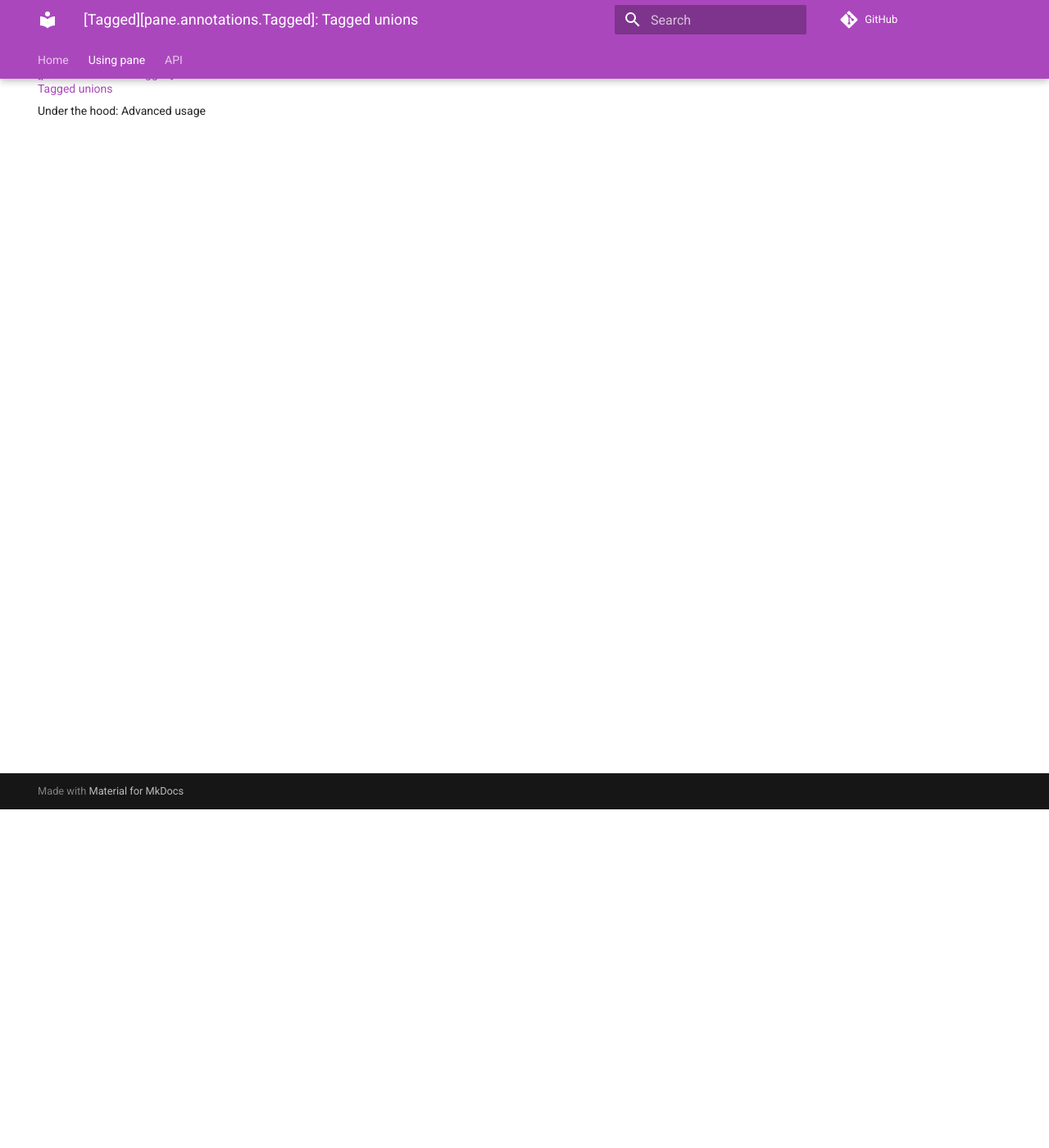
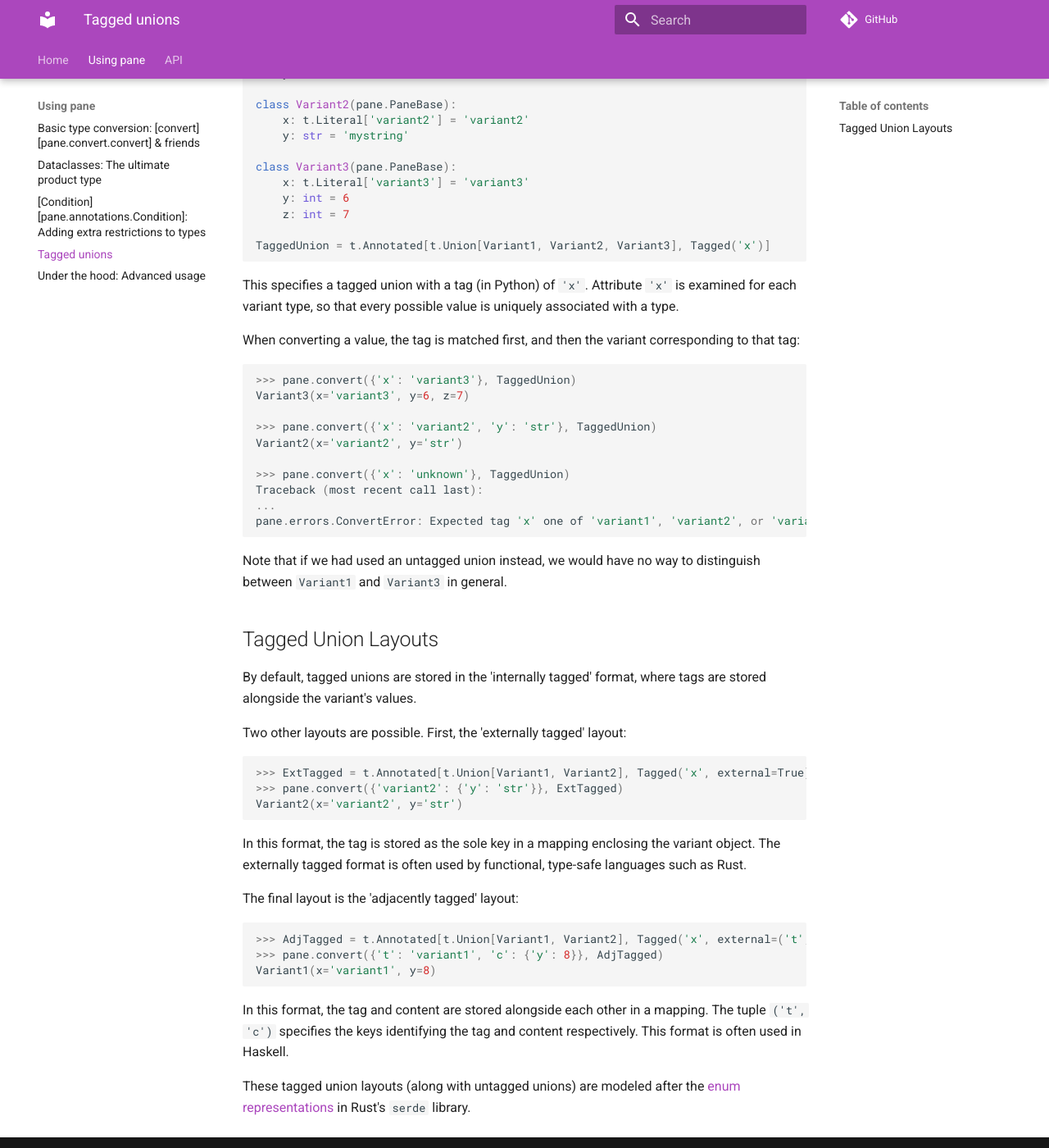
Before and after one commit to hexane360/pane, an MkDocs documentation site: the page built from docs/using/tagged.md, in a window 1280 px wide and 1400 px high, scrolled down 413 px. Shown: the whole window at 82% size. Built offline with MkDocs 1.6.1 and Material for MkDocs 9.7.7, drawn with Linux system fonts in a browser that asks for light colours; comment, search, counter and statistics services are not loaded; the version menu is left out; some of the changed text lies outside the part shown.

Commit message:
Tagged union improvements & documentation

````diff
--- a/docs/using/tagged.md
+++ b/docs/using/tagged.md
@@ -1,3 +1,81 @@
-# [`Tagged`][pane.annotations.Tagged]: Tagged unions
+# Tagged unions
 
-Documentation coming soon!
+`pane` supports parsing [tagged unions](https://en.wikipedia.org/wiki/Tagged_union), which are invaluable
+in representing complex data types. Unlike a untagged union (represented by [`t.Union`][typing.Union]),
+tagged unions use a discriminating value to separate variants unambiguously.
+
+Tagged unions are specified with the [`Tagged`][pane.annotations.Tagged] annotation wrapping a [`t.Union`][typing.Union]:
+
+```python
+import pane
+from pane.annotations import Tagged
+
+class Variant1(pane.PaneBase):
+    x: t.Literal['variant1'] = 'variant1'
+    y: int = 6
+
+class Variant2(pane.PaneBase):
+    x: t.Literal['variant2'] = 'variant2'
+    y: str = 'mystring'
+
+class Variant3(pane.PaneBase):
+    x: t.Literal['variant3'] = 'variant3'
+    y: int = 6
+    z: int = 7
+
+TaggedUnion = t.Annotated[t.Union[Variant1, Variant2, Variant3], Tagged('x')]
+```
+
+This specifies a tagged union with a tag (in Python) of `'x'`. Attribute `'x'`
+is examined for each variant type, so that every possible value is uniquely associated
+with a type.
+
+When converting a value, the tag is matched first, and then the variant corresponding
+to that tag:
+
+```python
+>>> pane.convert({'x': 'variant3'}, TaggedUnion)
+Variant3(x='variant3', y=6, z=7)
+
+>>> pane.convert({'x': 'variant2', 'y': 'str'}, TaggedUnion)
+Variant2(x='variant2', y='str')
+
+>>> pane.convert({'x': 'unknown'}, TaggedUnion)
+Traceback (most recent call last):
+...
+pane.errors.ConvertError: Expected tag 'x' one of 'variant1', 'variant2', or 'variant3', instead got `unknown` of type `str`
+```
+
+Note that if we had used an untagged union instead, we would have no way to distinguish
+between `Variant1` and `Variant3` in general.
+
+## Tagged Union Layouts
+
+By default, tagged unions are stored in the 'internally tagged' format, where tags are stored alongside
+the variant's values.
+
+Two other layouts are possible. First, the 'externally tagged' layout:
+
+```python
+>>> ExtTagged = t.Annotated[t.Union[Variant1, Variant2], Tagged('x', external=True)]
+>>> pane.convert({'variant2': {'y': 'str'}}, ExtTagged)
+Variant2(x='variant2', y='str')
+```
+
+In this format, the tag is stored as the sole key in a mapping enclosing the variant object.
+The externally tagged format is often used by functional, type-safe languages such as Rust.
+
+The final layout is the 'adjacently tagged' layout:
+
+```python
+>>> AdjTagged = t.Annotated[t.Union[Variant1, Variant2], Tagged('x', external=('t', 'c'))]
+>>> pane.convert({'t': 'variant1', 'c': {'y': 8}}, AdjTagged)
+Variant1(x='variant1', y=8)
+```
+
+In this format, the tag and content are stored alongside each other in a mapping. The
+tuple `('t', 'c')` specifies the keys identifying the tag and content respectively. This
+format is often used in Haskell.
+
+These tagged union layouts (along with untagged unions) are modeled after the
+[enum representations](https://serde.rs/enum-representations.html) in Rust's `serde` library.
--- a/pyproject.toml
+++ b/pyproject.toml
@@ -4,7 +4,7 @@ build-backend = "setuptools.build_meta"
 
 [project]
 name = "py-pane"
-version = "0.7"
+version = "0.8.dev0"
 authors = [
 	{name = "Colin Gilgenbach", email = "hexane@mit.edu"},
 ]
````
Also changed, not shown: 2 other files.
